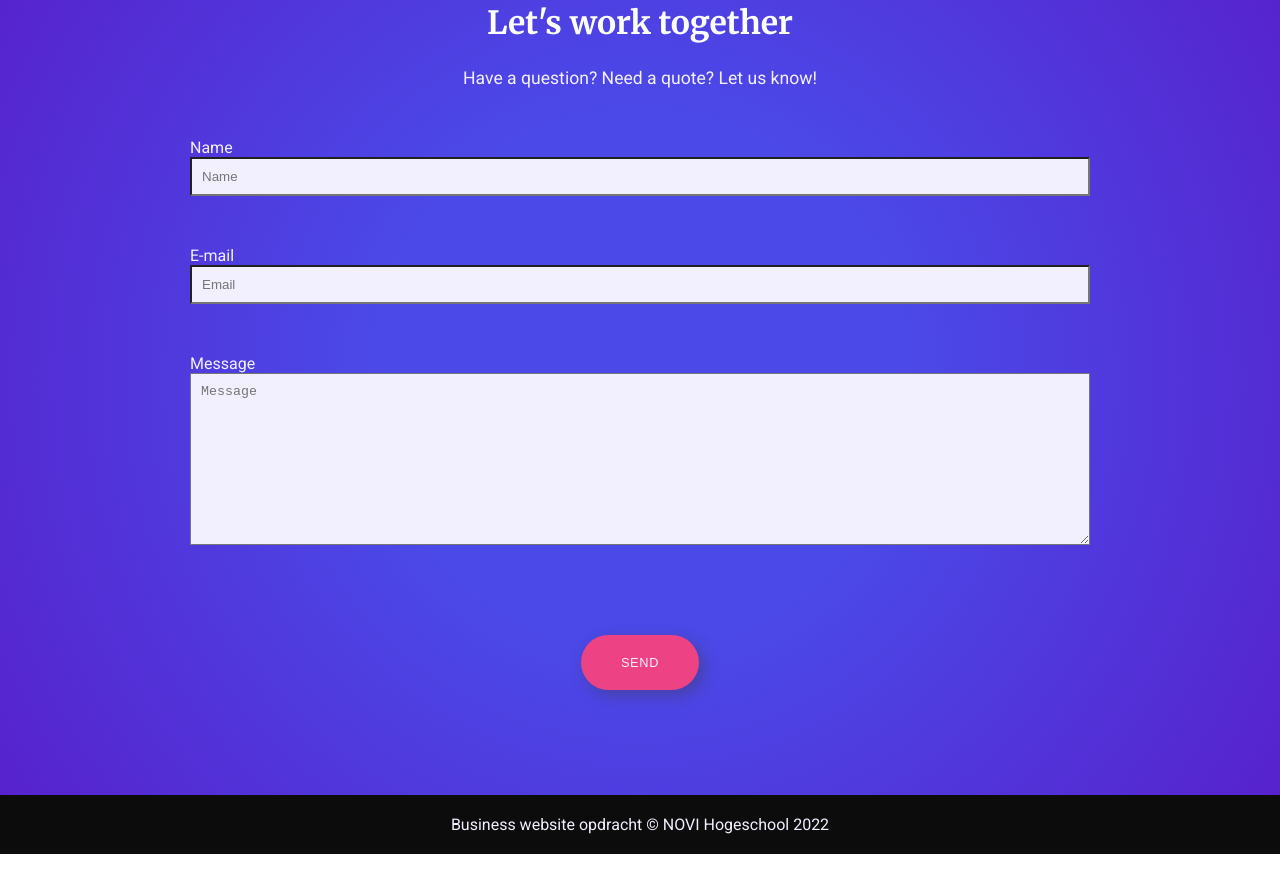
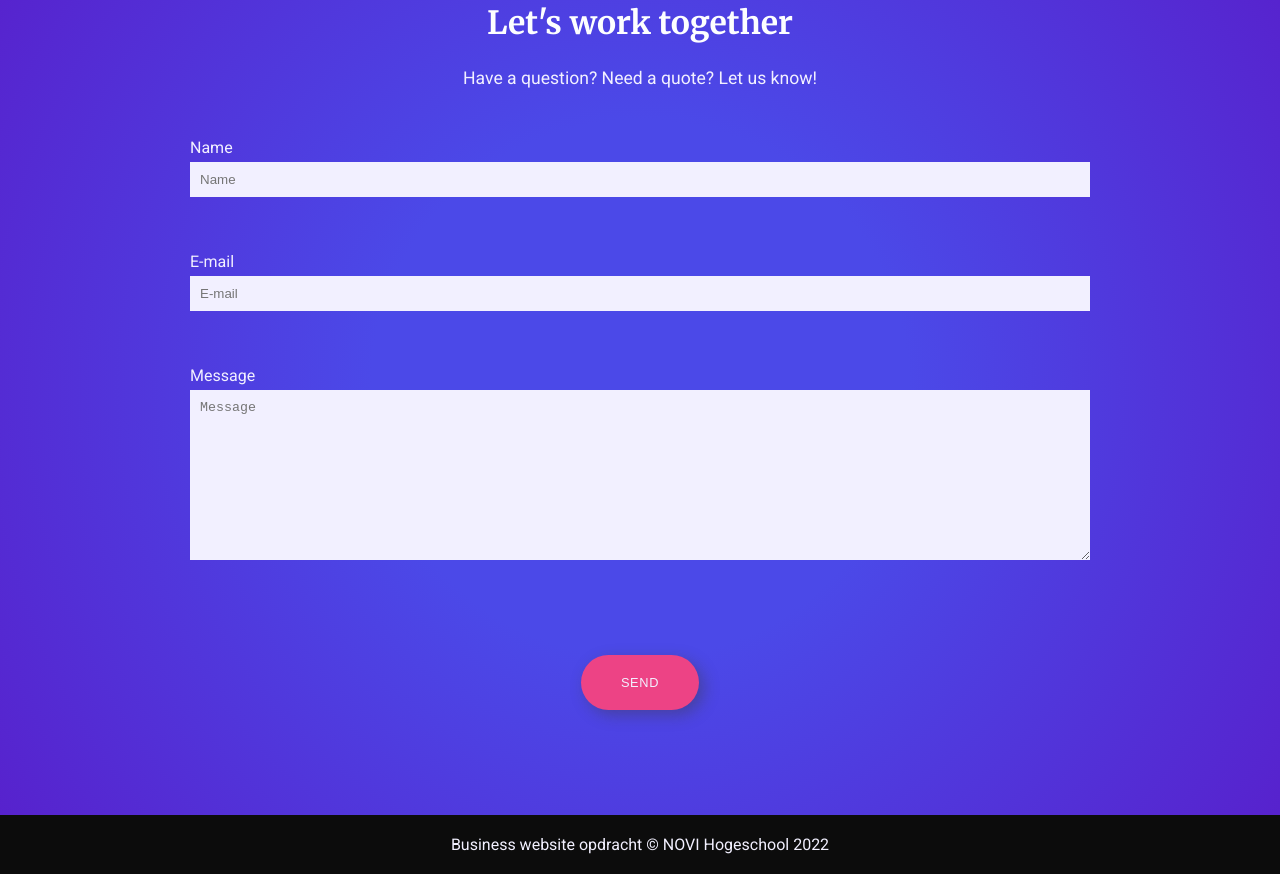
Before and after one commit to sprksld/frontend-html-css-concept-opdracht-zonder-main-branche, a plain HTML site: page index.html in a window 1280 px wide. Shown: the part 3433-4307 px from the top of the page. Drawn offline with Linux system fonts and the light colour scheme.

Commit message:
removed outline and resizing from textarea

```diff
--- a/index.html
+++ b/index.html
@@ -132,7 +132,7 @@
                         <label for="email">E-mail</label>
                     </p>
                     <p>
-                        <input id="email" name="email" placeholder="Email" type="email" >
+                        <input id="email" name="email" placeholder="E-mail" type="email" >
                     </p>
                 </div>
                 <div>
--- a/styles.css
+++ b/styles.css
@@ -104,8 +104,13 @@ section.services article {
 section.services h2 {
     color: var(--purple);
 }
+
 section.contact h1, section.contact h2 {
     color: var(--white);
+}
+
+section.contact input, section.contact textarea {
+    background-color: var(--magnolia);
 }
 
 footer {
@@ -223,8 +228,14 @@ section.services article {
 }
 
 input, textarea {
+    margin: 5px 0;
+    border: 0;
     padding: 10px;
-    background-color: var(--magnolia);
+    resize: vertical;
+}
+
+input:focus-visible, textarea:focus-visible {
+    outline: none;
 }
 
 /* --------------- 3.2 Other --------------------------- */
@@ -455,7 +466,7 @@ section.copyright {
 
 /* ------------------------------- 5. Media Queries -------------------------------- */
 
-@media screen and (min-width: 900px ) {
+@media screen and (min-width: 700px ) {
 
     header p {
         font-size: 1.2em;
```
